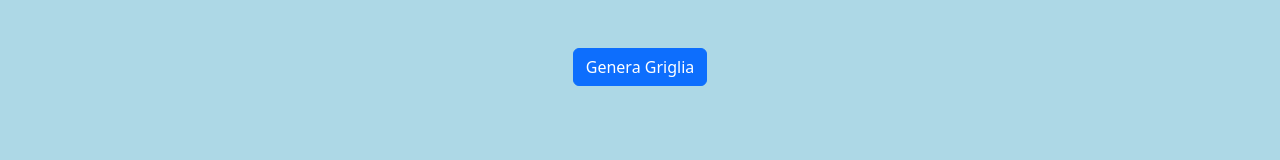
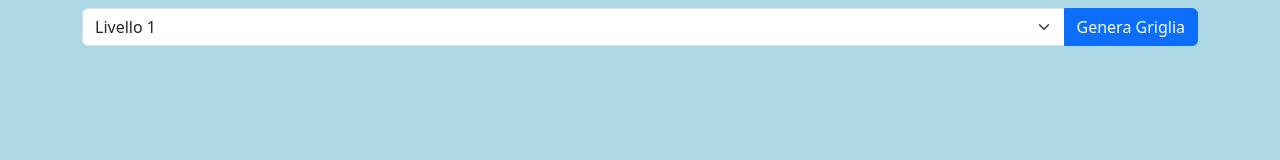
Before and after one commit to vgianluca96/js-campominato-dom, a plain HTML site: page index.html in a window 1280 px wide. Drawn offline with nearby package versions, Linux system fonts and the light colour scheme.

Commit message:
aggiunto inpu select

```diff
--- a/index.html
+++ b/index.html
@@ -14,7 +14,14 @@
 </head>
 <body>
 
-    <div class="container py-5 d-flex justify-content-center align-items-center">
+    <div class="container input-group py-2">
+
+        <select name="difficulty" id="difficulty" class="form-select">
+            <option value="level1">Livello 1</option>
+            <option value="level2">Livello 2</option>
+            <option value="level3">Livello 3</option>
+          </select>
+
         <button id="btnGridGen" class="btn btn-primary">
             Genera Griglia
         </button>
```
